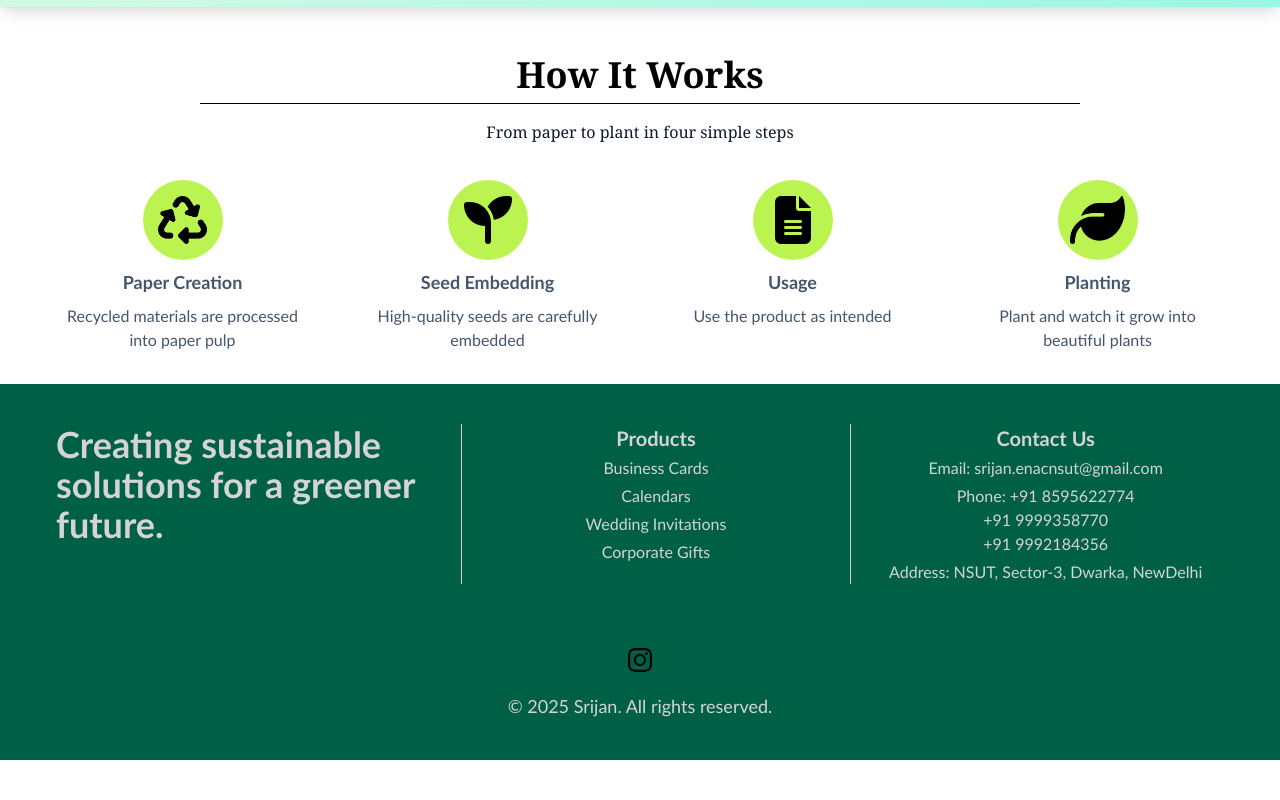
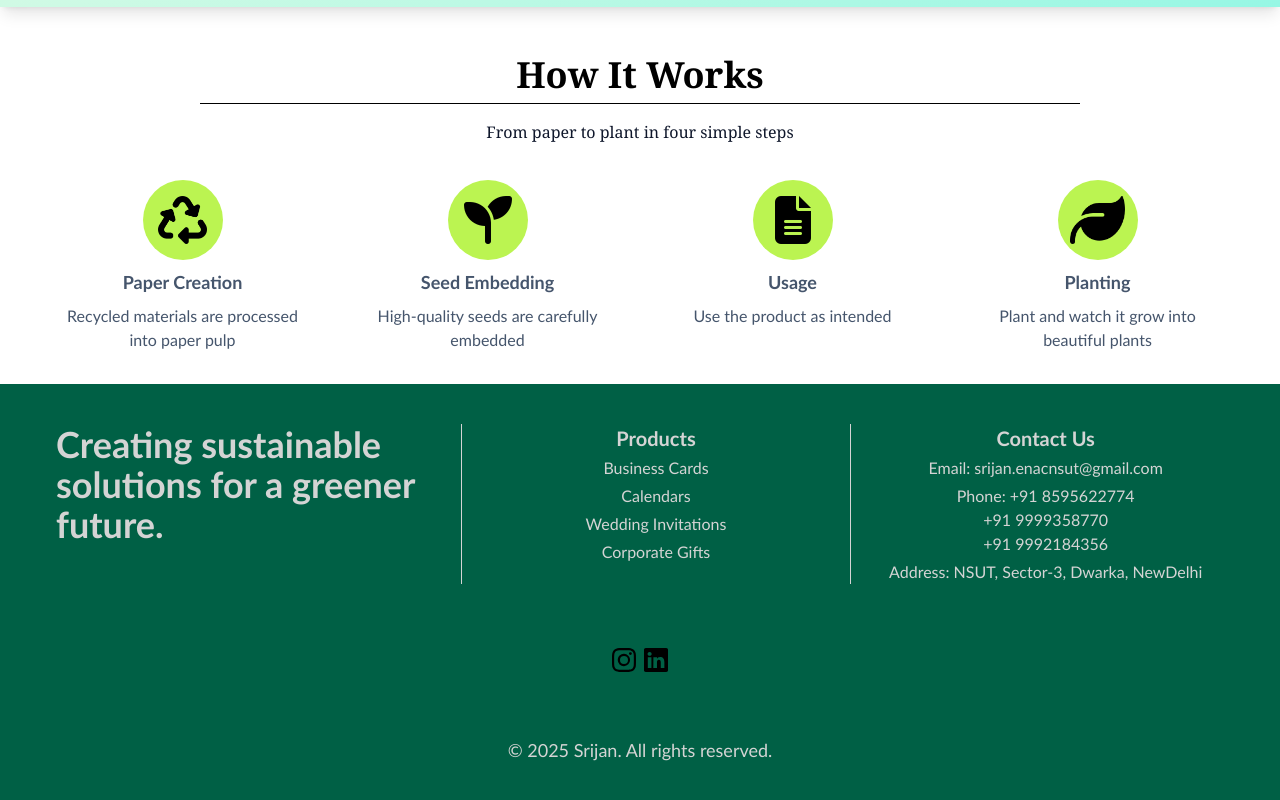
Before and after one commit to CholleKulche/SrijanWeb, a React (Vite) app: page / in a window 1280 px wide. Shown: the part 1883-2683 px from the top of the page. Before the commit the page ends 2643 px from the top, so only its background shows below. Built offline with nearby package versions, Linux system fonts and the light colour scheme.

Commit message:
Added linkedin

```diff
--- a/src/components/Footer.jsx
+++ b/src/components/Footer.jsx
@@ -1,4 +1,4 @@
-import { Instagram } from "react-bootstrap-icons";
+import { Instagram, Linkedin } from "react-bootstrap-icons";
 export default function Footer() {
   return (
     <div
@@ -37,10 +37,15 @@ export default function Footer() {
           </div>
         </div>
       </div>
-      <a href="https://www.instagram.com/srijan.enactusnsut" target="_blank">
-        <Instagram className="md:size-6 mx-auto" />
-      </a>
-      <p className="text-center text-md md:text-lg pt-5">
+      <div className="flex space-x-2 justify-center">
+        <a href="https://www.instagram.com/srijan.enactusnsut" target="_blank">
+          <Instagram className="md:size-6" />
+        </a>
+        <a href="https://www.linkedin.com/company/srijan-nsut" target="_blank">
+          <Linkedin className="md:size-6" />
+        </a>
+      </div>
+      <p className="text-center text-md md:text-lg ">
         &copy; 2025 Srijan. All rights reserved.
       </p>
     </div>
```
